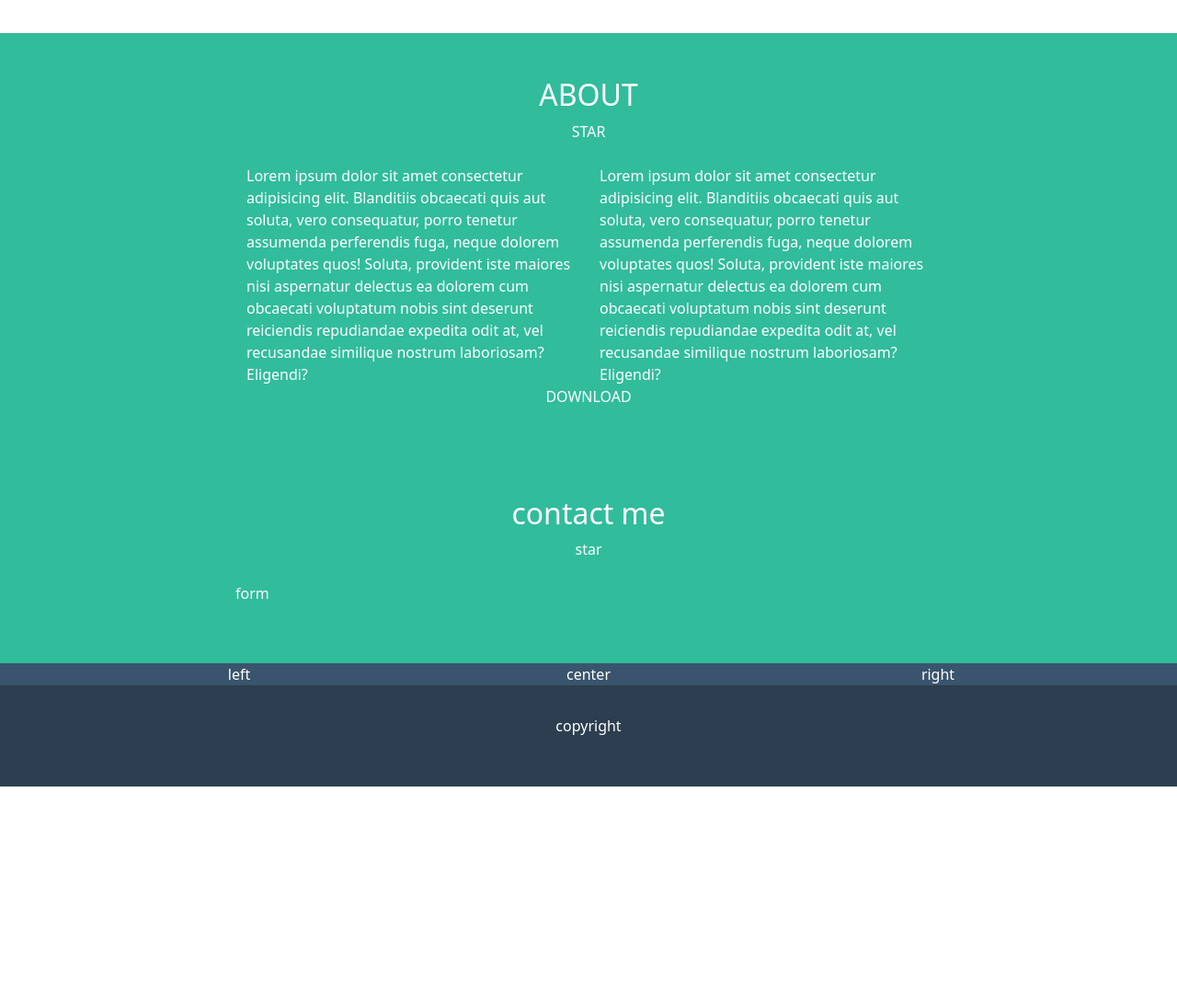
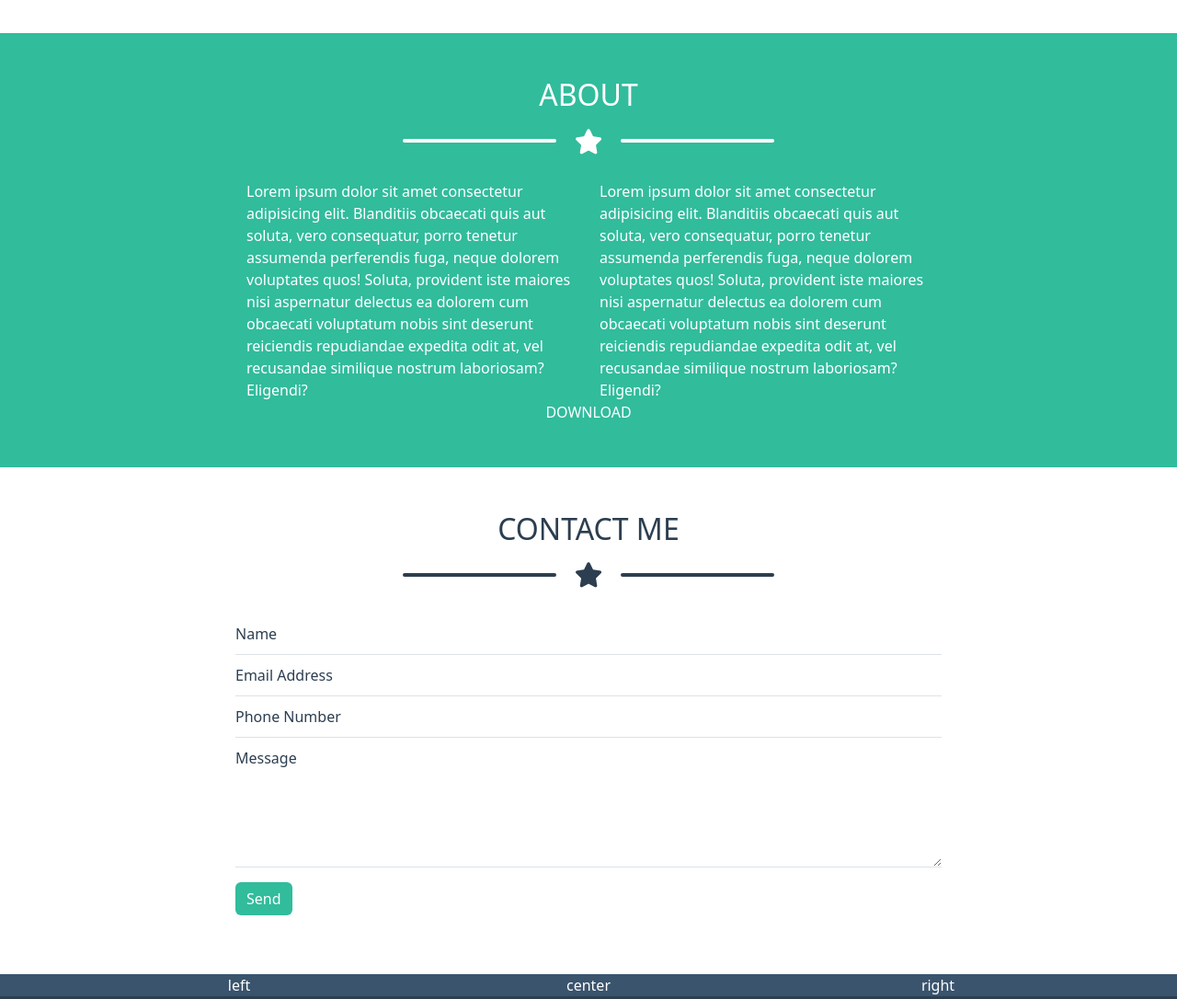
Before and after one commit to Alematri/html-css-bootstrap-freelancer, a plain HTML site: page index.html in a window 1280 px wide. Shown: the part 1400-2486 px from the top of the page at 92% size. Before the commit the page ends 2255 px from the top, so only its background shows below. Drawn offline with nearby package versions, Linux system fonts and the light colour scheme.

Commit message:
Add form content

```diff
--- a/css/style.css
+++ b/css/style.css
@@ -47,6 +47,11 @@ body{
 .sc-star.dark::before,
 .sc-star.dark::after{
   background-color: var(--text-dark);
+}
+
+.sc-star.white::before,
+.sc-star.white::after{
+  background-color: white;
 }
 
 .bg-green{
@@ -123,6 +128,30 @@ footer{
   background-color: var(--text-dark);
 }
 
+/* FORM */
+.input-custom{
+  border-top: none;
+  border-right: none;
+  border-left: none;
+  border-radius: 0;
+  padding-left: 0px;
+  padding-top: 10px;
+  padding-bottom: 10px;
+}
+
+.input-custom::placeholder{
+  color: var(--text-dark);
+}
+
+.btn-custom{
+  background-color: var(--bg-green);
+  border: none;
+}
+
+.btn-custom:hover{
+  background-color: rgba(49, 188, 156, .7);
+}
+
 /* MEDIA */
 
 @media screen and (max-width: 768px) {
--- a/index.html
+++ b/index.html
@@ -137,10 +137,16 @@
     <section id="about" class="py-5 bg-green">
 
     <!-- about -->
-      <div class="container section-top text-center mb-4">
-        <h2>ABOUT</h2>
-        <div class="star">STAR</div>
+    <div class="container section-top text-center mb-4">
+      <div class="row">
+        <div class="col-12"><h2>ABOUT</h2></div>
+        <div class="col-12">
+          <div class="sc-star white">
+            <i class="fa-solid fa-star"></i>
+          </div>
+        </div>
       </div>
+    </div>
 
       <div class="container-sc">
         <div class="container-fluid">
@@ -163,14 +169,29 @@
 
   <!-- contact -->
 
-  <section id="contact" class="py-5 bg-green">
+
+
+  <section id="contact" class="py-5">
     <div class="container section-top text-center mb-4">
-      <h2>contact me</h2>
-      <div class="star">star</div>
+      <div class="row">
+        <div class="col-12"><h2>CONTACT ME</h2></div>
+        <div class="col-12">
+          <div class="sc-star dark">
+            <i class="fa-solid fa-star"></i>
+          </div>
+        </div>
+      </div>
     </div>
 
     <div class="container-sc mb-3">
-      <div>form</div>
+      <!-- FORM -->
+      <form action="#">
+        <input type="text" class="form-control input-custom" placeholder="Name">
+        <input type="email" class="form-control input-custom" placeholder="Email Address">
+        <input type="text" class="form-control input-custom" placeholder="Phone Number">
+        <textarea name="" id="" cols="30" rows="5" placeholder="Message" class="form-control input-custom"></textarea>
+        <button class="btn btn-secondary btn-custom mt-3">Send</button>
+      </form>
     </div>
   </section>
 
```
